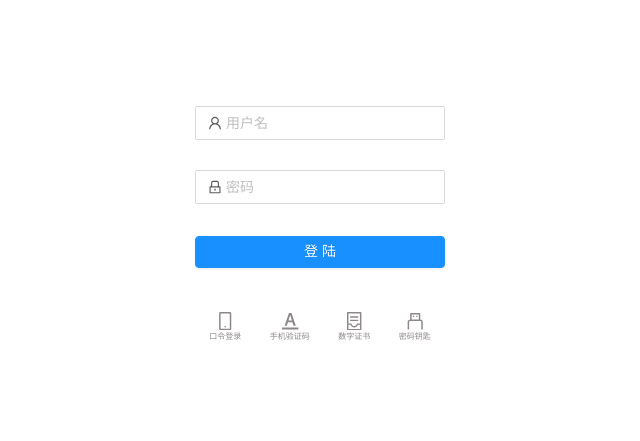
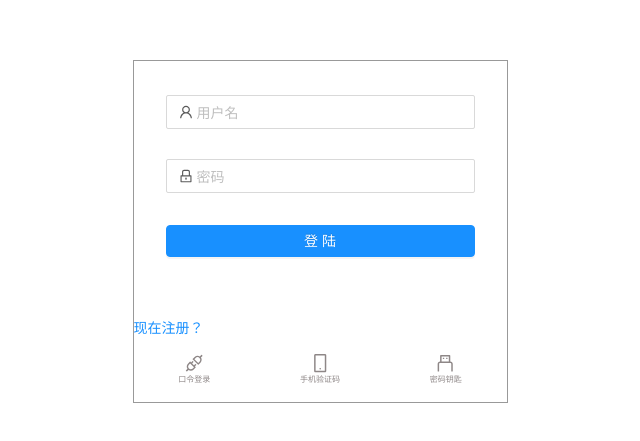
Before and after one commit to HytonightYX/auth-login, a React app in the folder client/: page / in a window 1280 px wide. Shown: the part 169-610 px from the top of the page, without its empty margins (320-960 px from the left). Built offline with nearby package versions, Linux system fonts and the light colour scheme.

Commit message:
feat: change UI

```diff
--- a/client/src/App.jsx
+++ b/client/src/App.jsx
@@ -1,18 +1,17 @@
-import React from 'react';
-import {
-  MobileOutlined,
-  ContainerOutlined,
-  UsbOutlined,
-  FontColorsOutlined,
-} from '@ant-design/icons';
+import React, { useState } from 'react';
+import { MobileOutlined, UsbOutlined, ApiOutlined } from '@ant-design/icons';
 
-import PasswordLogin from './forms/PasswordLogin';
+import PWDLoginForm from './forms/PWDLogin';
+import SMSLoginForm from './forms/SMSLogin';
+import USBLoginForm from './forms/USBLogin';
+import RegisterForm from './forms/Register';
 import './style.less';
 
 const LOGIN_TYPE = {
   PWD: 1,
   SMS: 2,
-  CRL: 3,
+  USB: 3,
+  REG: -1,
 };
 
 class Login extends React.Component {
@@ -24,46 +23,70 @@ class Login extends React.Component {
     console.log(values);
   };
 
+  toPWDLogin = () => {
+    console.log('toPWDLogin');
+    this.setState({ type: LOGIN_TYPE.PWD });
+  };
+
+  toSMSLogin = () => {
+    console.log('toSMSLogin');
+    this.setState({ type: LOGIN_TYPE.SMS });
+  };
+
+  toUSBLogin = () => {
+    console.log('toUSBLogin');
+    this.setState({ type: LOGIN_TYPE.USB });
+  };
+
+  toRegister = () => {
+    console.log('toRegister');
+    this.setState({ type: LOGIN_TYPE.REG });
+  };
+
   render() {
     const { type } = this.state;
     return (
-      <div className="form-warp">
-        {type === LOGIN_TYPE.PWD && <PasswordLogin />}
+      <div className="form-wrap">
+        {type === LOGIN_TYPE.PWD && <PWDLoginForm />}
+        {type === LOGIN_TYPE.SMS && <SMSLoginForm />}
+        {type === LOGIN_TYPE.USB && <USBLoginForm />}
+        {type === LOGIN_TYPE.REG && <RegisterForm />}
 
+        {type !== LOGIN_TYPE.REG && (
+          <>
+            <div>
+              <a onClick={this.toRegister}>现在注册？</a>
+            </div>
             <div className="more">
-          <div>
-            <MobileOutlined />
+              <div onClick={this.toPWDLogin}>
+                <ApiOutlined />
                 <span>口令登录</span>
               </div>
 
-          <div>
-            <FontColorsOutlined />
+              <div onClick={this.toSMSLogin}>
+                <MobileOutlined />
                 <span>手机验证码</span>
               </div>
 
-          <div>
-            <ContainerOutlined />
-            <span>数字证书</span>
-          </div>
-
-          <div>
+              <div onClick={this.toUSBLogin}>
                 <UsbOutlined />
                 <span>密码钥匙</span>
               </div>
             </div>
+          </>
+        )}
       </div>
     );
   }
 }
 
-class App extends React.Component {
-  render() {
+function App() {
+  const [isLogin, setIsLogin] = useState(true);
   return (
     <div className="g">
       <Login />
     </div>
   );
 }
-}
 
 export default App;
--- a/client/src/forms/CodeLogin.jsx
+++ b/client/src/forms/SMSLogin.jsx
@@ -2,8 +2,11 @@
  * 短信验证码登陆
  */
 import React from 'react';
+import { Form, Input, Button } from 'antd';
+import { LockOutlined, UserOutlined } from '@ant-design/icons';
+import './style.less';
 
-const Form = () => {
+const LoginForm = () => {
   const onFinish = (values) => {
     console.log('Success:', values);
   };
@@ -12,9 +15,15 @@ const Form = () => {
     console.log('Failed:', errorInfo);
   };
 
+  const getCodeButton = (
+    <Form.Item name="prefix" noStyle>
+      <Button>获取验证码</Button>
+    </Form.Item>
+  );
+
   return (
     <Form
-      className="login-form"
+      className="sms-form"
       onFinish={onFinish}
       onFinishFailed={onFinishFailed}
     >
@@ -34,7 +43,8 @@ const Form = () => {
         <Input
           prefix={<LockOutlined className="site-form-item-icon" />}
           type="password"
-          placeholder="密码"
+          addonAfter={<Button>获取验证码</Button>}
+          placeholder="验证码"
         />
       </Form.Item>
 
@@ -47,4 +57,4 @@ const Form = () => {
   );
 };
 
-export default Form;
+export default LoginForm;
--- a/client/src/forms/PasswordLogin.jsx
+++ b/client/src/forms/USBLogin.jsx
@@ -1,11 +1,11 @@
 /**
- * 口令登陆
+ * USBKey 登陆
  */
 import React from 'react';
 import { Form, Input, Button } from 'antd';
 import {
-  UserOutlined,
-  LockOutlined
+  LockOutlined,
+  UserOutlined
 } from '@ant-design/icons';
 
 const LoginForm = () => {
--- a/client/src/forms/style.less
+++ b/client/src/forms/style.less
@@ -0,0 +1,6 @@
+.sms-form {
+  .ant-input-group-addon {
+    padding: 0;
+  }
+
+}
--- a/client/src/style.less
+++ b/client/src/style.less
@@ -6,15 +6,20 @@ body {
 
 .g {
   height: 100vh;
-  width: 480px;
+  width: 375px;
   margin: auto;
   display: flex;
   justify-content: center;
   align-items: center;
 }
 
+.form-wrap {
+  width: 100%;
+  border: 1px #999999 solid;
+}
+
 .login-form {
-  max-width: 300px;
+  padding: 32px;
 }
 
 .login-form-forgot {
@@ -50,6 +55,5 @@ body {
     svg {
       font-size: 2.3em;
     }
-
   }
 }
```
Also changed, not shown: client/src/forms/PWDLogin.jsx (renamed from client/src/forms/USBKeyLogin.jsx, +5 -3 lines). Lines whose indentation alone changed are shown as unchanged.
